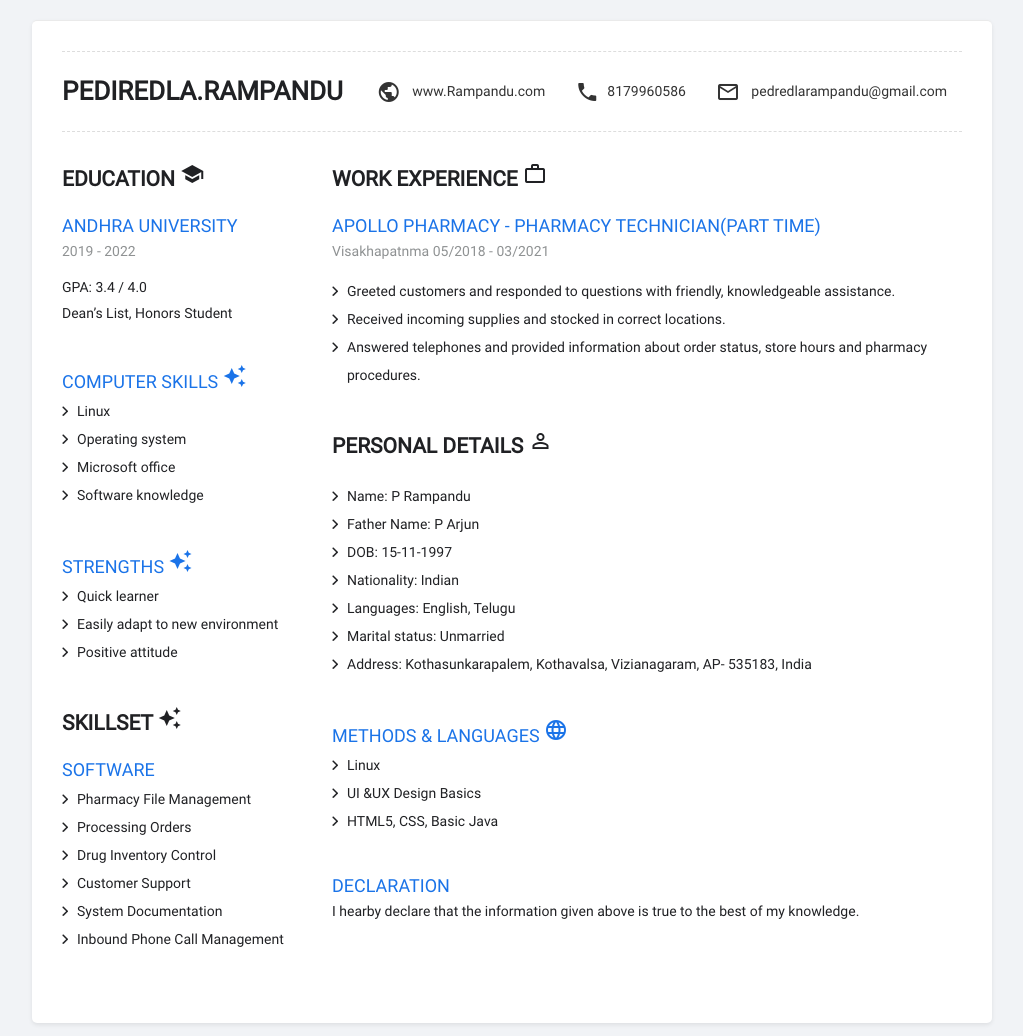
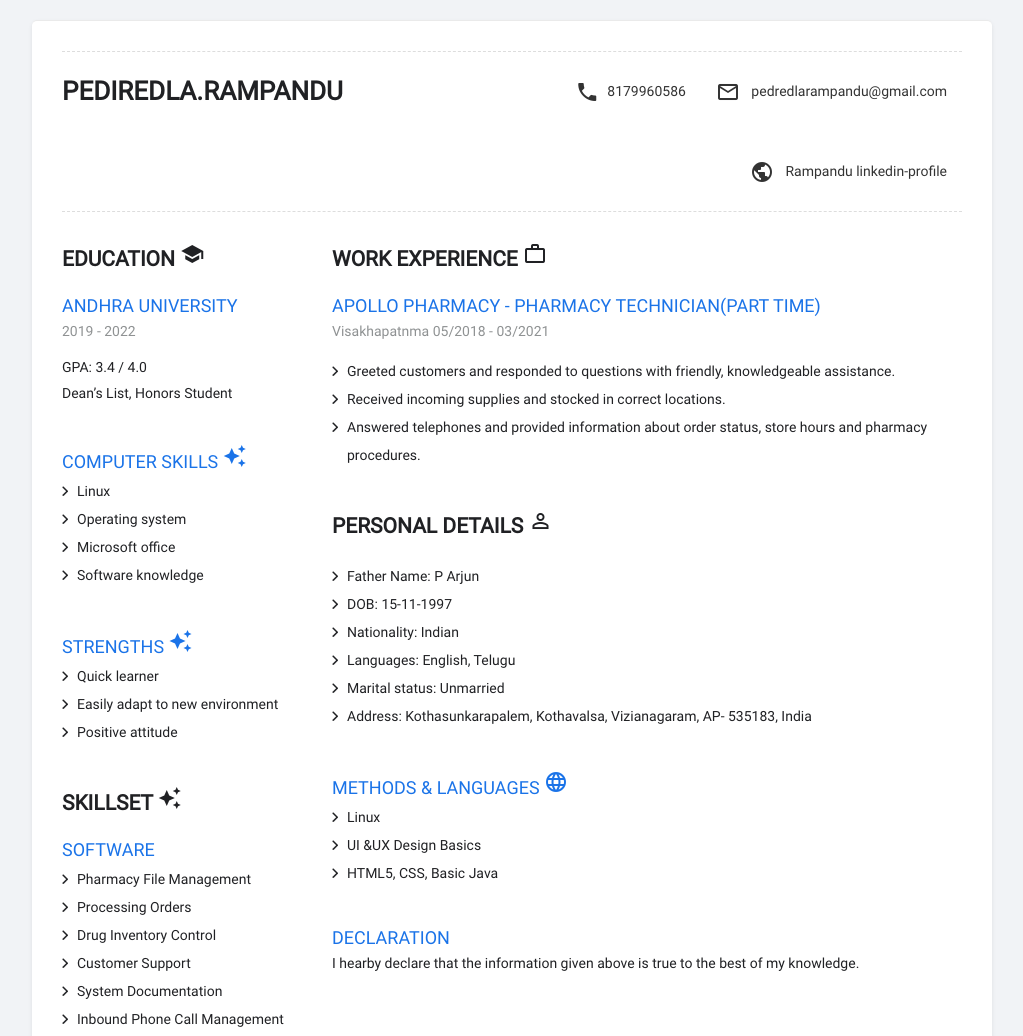
Before and after one commit to Ram-BRS/GOAL-3, a plain HTML site: page index.html in a window 1280 px wide. Shown: the top 1036 px of the page, without its empty margins (128-1151 px from the left). Drawn offline with Linux system fonts and the light colour scheme.

Commit message:
Update index.html

```diff
--- a/index.html
+++ b/index.html
@@ -36,7 +36,7 @@
 	<ul>
 	  <li><a href="mailto:pedredlarampandu@gmail.com"><i class="material-icons">mail_outline</i> pedredlarampandu@gmail.com</a></li>
 	  <li><a href="tel:8179960586"> <i class="material-icons">phone</i>8179960586 </a></li>
-	  <li> <a href="https://www.linkedin.com/in/ram-pandu-p-3bb395296/" target="_blank"><i class="material-icons">public</i> www.Rampandu.com</a></li>
+	  <li> <a href="https://www.linkedin.com/in/ram-pandu-p-3bb395296/" target="_blank"><i class="material-icons">public</i> Rampandu linkedin-profile</a></li>
 	</ul>
   </header>
   <!-- Header Ends here -->
@@ -108,7 +108,6 @@
       <article>
         <h2>PERSONAL DETAILS  <i class="material-icons">perm_identity</i></h2>
         <ul>
-          <li>Name: P Rampandu</li>
           <li>Father Name: P Arjun</li>
           <li>DOB: 15-11-1997</li>
           <li>Nationality: Indian</li>
```
